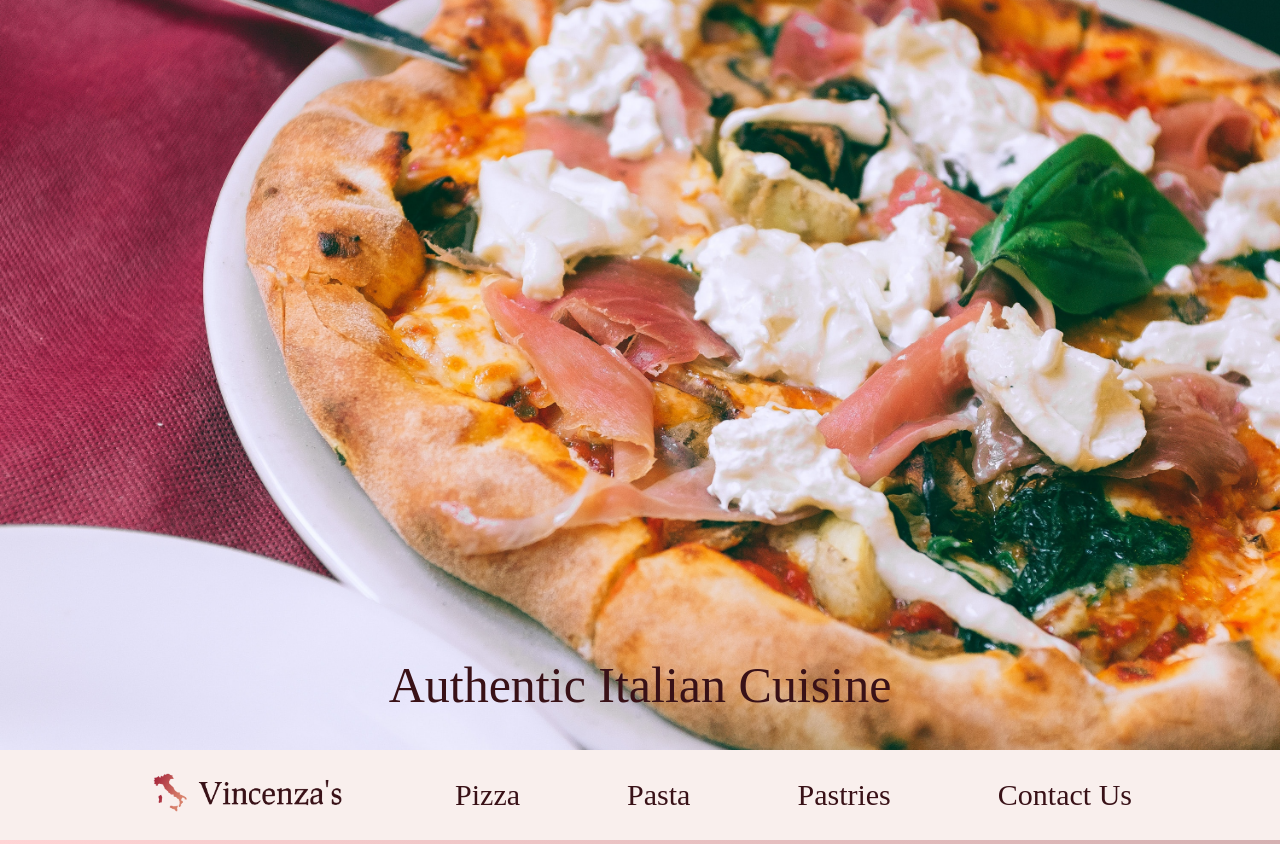
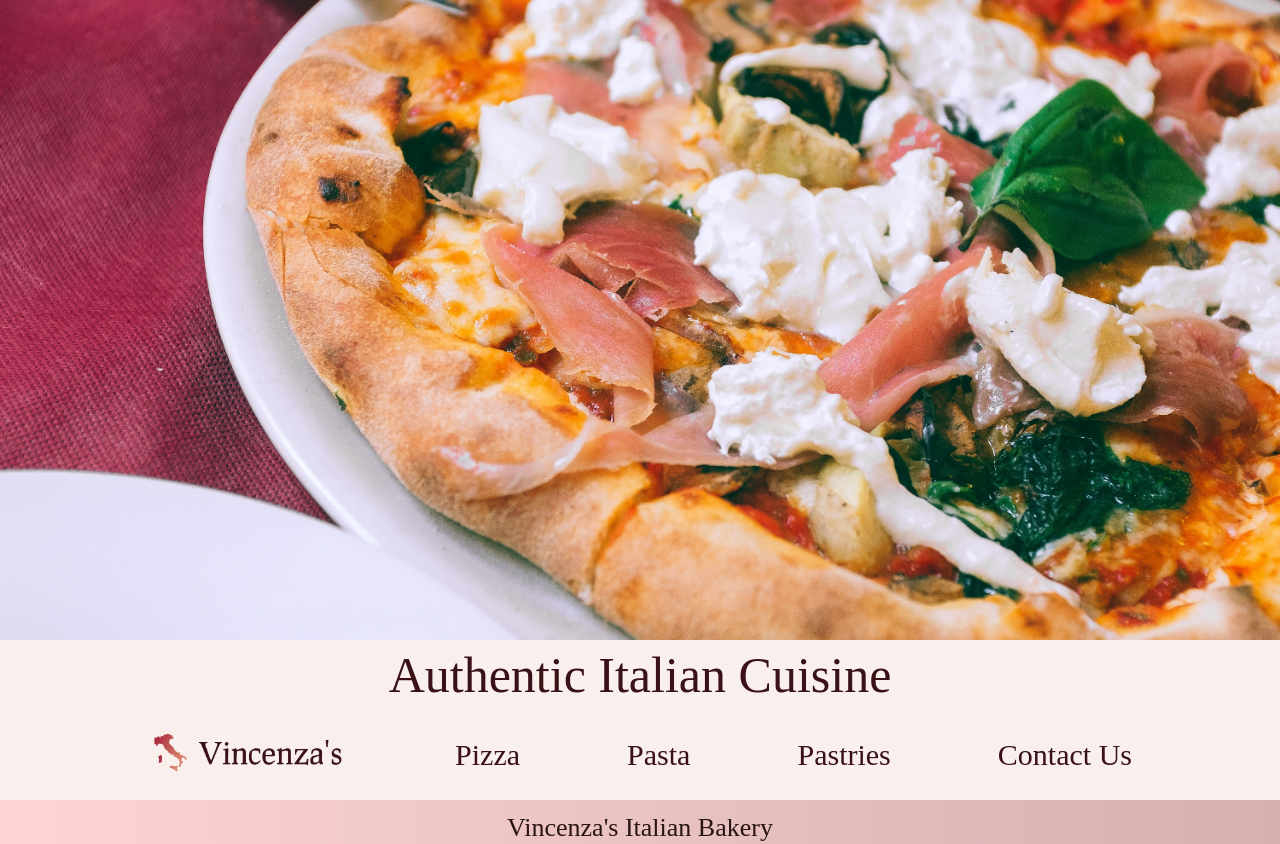
Before and after one commit to MNesci/Bakery-Site, a plain HTML site: page index.html in a window 1280 px wide. Shown: the top 844 px of the page. Drawn offline with Linux system fonts and the light colour scheme; a web font is replaced by a local one.

Commit message:
Add static background for header
Added a static background for the header image.

```diff
--- a/index.html
+++ b/index.html
@@ -12,8 +12,9 @@
 </head>
 <body>
     <header>
-        <h1>Authentic Italian Cuisine</h1>
+
     </header>
+    <h1>Authentic Italian Cuisine</h1>
     <nav>
         <ul>
             <li class="logoContainer">
--- a/styles/style.css
+++ b/styles/style.css
@@ -130,11 +130,15 @@ header {
     height: 750px;
     display: flex;
     justify-content: center;
-    align-items: flex-end;
+    align-items: center;
 }
 
 h1 {
-    margin-bottom: 40px;
+    text-align: center;
+    width: 100%;
+    padding-top: 10px;
+    padding-bottom: 10px;
+    margin: 0;
 }
 
 nav ul {
@@ -313,12 +317,24 @@ footer {
 Header and Nav Style
 */
 
+/*Scrolling background effect begins*/
+
+html,
+body {
+    height: 100%;
+}
+
 header {
     background-image: url('../img/prosciuttoPizza.jpg');
-    background-size: 100%;
-    background-position: 0, -50px;
+    background-size: cover;
     background-repeat: no-repeat;
+    background-position: right;
+    background-attachment: fixed;
+    height: 80%;
+
 }
+
+/*Scrolling background effect ends*/
 
 header,
 nav {
@@ -327,7 +343,7 @@ nav {
 
 h1 {
     font-size: 5rem;
-
+    background-color: #F9EFED;
 }
 
 h1,
```
